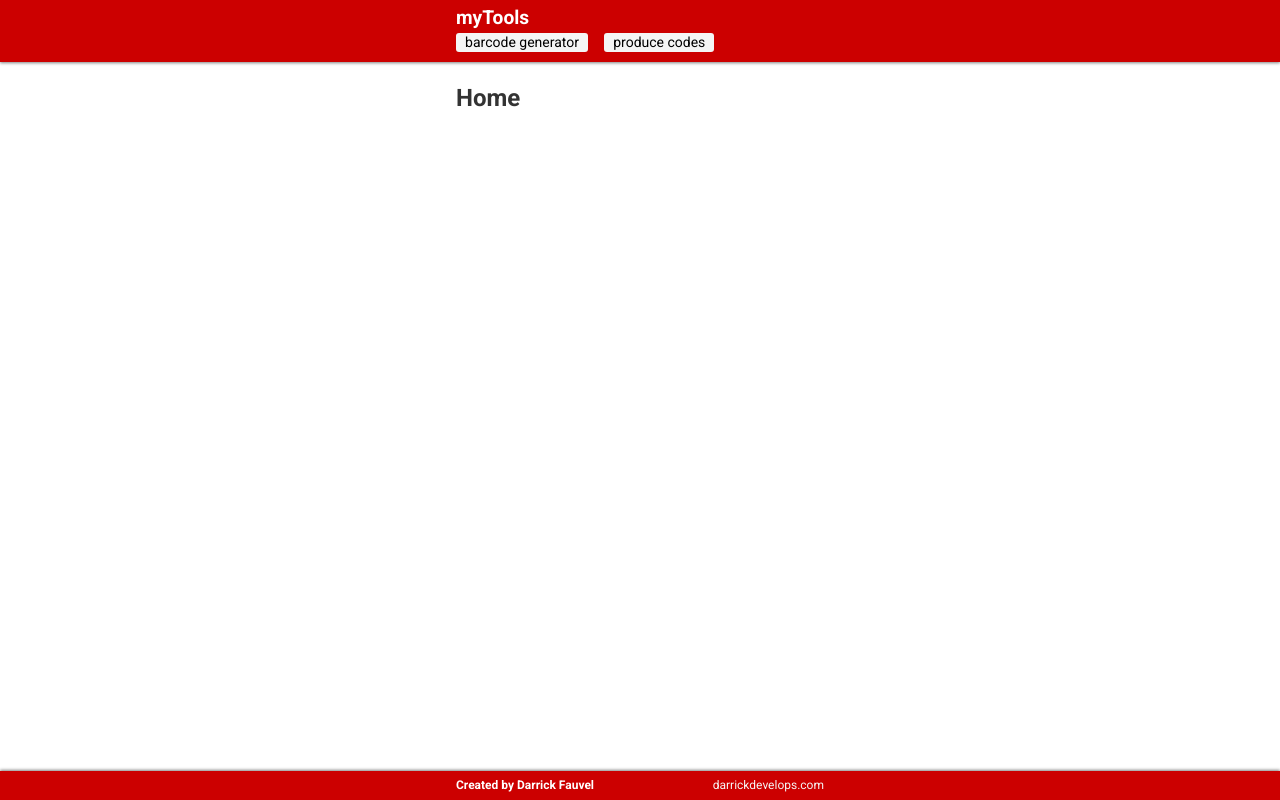
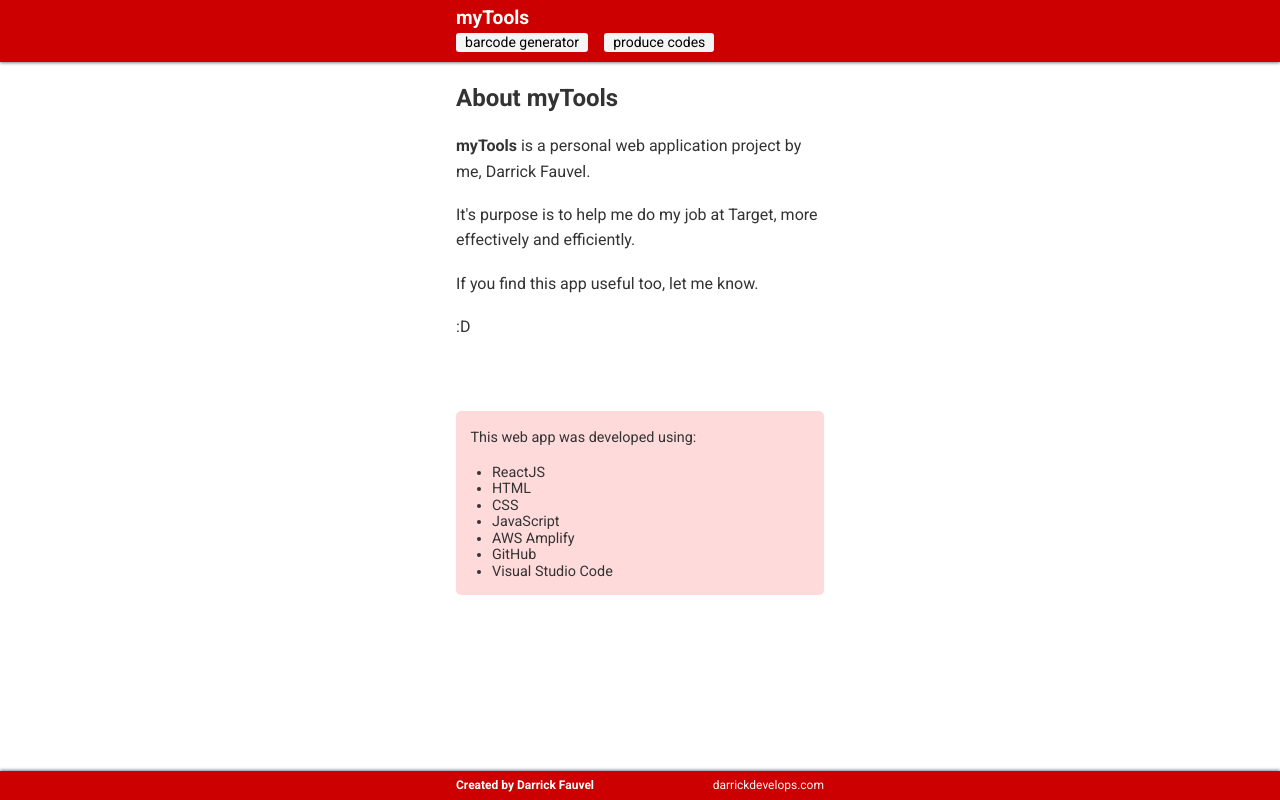
Before and after one commit to DarrickFauvel/barcode-generator-react, a React (Vite) app: page / in a window 1280 px wide. Built offline with nearby package versions, Linux system fonts and the light colour scheme.

Commit message:
Update home to about

```diff
--- a/src/App.jsx
+++ b/src/App.jsx
@@ -5,7 +5,7 @@ import { Context } from './context'
 import Layout from './components/Layout'
 import Header from './components/Header'
 
-import Home from './views/Home'
+import About from './views/About'
 import BarcodeGenerator from './views/BarcodeGenerator'
 import ProduceCodes from './views/ProduceCodes'
 import Footer from './components/Footer'
@@ -19,7 +19,7 @@ function App() {
 
       <Routes>
         <Route path='/' element={<Layout />}>
-          <Route index element={<Home />} />
+          <Route index element={<About />} />
           <Route path='generator' element={<BarcodeGenerator />} />
           <Route path='produce' element={<ProduceCodes />} />
         </Route>
--- a/src/index.css
+++ b/src/index.css
@@ -7,13 +7,6 @@
 }
 
 :root {
-  /* --_hue: 200;
-  --_size: 1.5rem;
-  --_radius: 0.2em;
-  --_tspeed_fast: 150ms;
-  --_tspeed_slow: 400ms;
-  --_ttype_squish: cubic-bezier(0.86, -0.1, 0.27, 1.15); */
-
   --color-red-40: hsl(0, 100%, 40%);
   --color-red-33: hsl(0, 100%, 33%);
   --color-red-24: hsl(0, 100%, 24%);
@@ -24,127 +17,13 @@
   --color-gray: hsl(0, 0%, 50%);
   --color-lightgray: hsl(0, 0%, 83%);
   --color-darkgray: hsl(0, 0%, 66%);
-
-  /* light color scheme */
-  /* --bg--light: var(--_hue) 80% 99%;
-  --txt--light: var(--_hue) 80% 8%;
-  --muted--light: var(--_hue) 20% 70%;
-  --accent--light: var(--_hue) 70% 60%;
-  --secondary--light: calc(var(--_hue) - 195) 70% 60%; */
-
-  /* dark color scheme */
-  /* --bg--dark: var(--_hue) 80% 12%;
-  --txt--dark: var(--_hue) 80% 99%;
-  --muted--dark: var(--_hue) 80% 99%;
-  --accent--dark: var(--_hue) 65% 50%;
-  --secondary--dark: calc(var(--_hue) - 195) 65% 50%; */
-
-  /* custom color scheme */
-  /* --bg--custom: 220 80% 98%;
-  --txt--custom: 200 80% 9%;
-  --muted--custom: 210 80% 50%;
-  --accent--custom: 180 65% 50%;
-  --secondary--custom: 280 65% 50%; */
 }
-
-/* @media (prefers-color-scheme: light) {
-  :root {
-    --bg: var(--bg--light);
-    --txt: var(--txt--light);
-    --muted: var(--muted--light);
-    --accent: var(--accent--light);
-    --secondary: var(--secondary--light);
-    color-scheme: light;
-  }
-} */
-
-/* @media (prefers-color-scheme: dark) {
-  :root {
-    --bg: var(--bg--dark);
-    --txt: var(--txt--dark);
-    --muted: var(--muted--dark);
-    --accent: var(--accent--dark);
-    --secondary: var(--secondary--dark);
-    color-scheme: dark;
-  }
-} */
-
-/* :root[data-theme="light"] {
-  --bg: var(--bg--light);
-  --txt: var(--txt--light);
-  --muted: var(--muted--light);
-  --accent: var(--accent--light);
-  --secondary: var(--secondary--light);
-  color-scheme: light;
-} */
-
-/* :root[data-theme="dark"] {
-  --bg: var(--bg--dark);
-  --txt: var(--txt--dark);
-  --muted: var(--muted--dark);
-  --accent: var(--accent--dark);
-  --secondary: var(--secondary--dark);
-  color-scheme: dark;
-} */
-
-/* :root[data-theme="custom"] {
-  --bg: var(--bg--custom);
-  --txt: var(--txt--custom);
-  --muted: var(--muted--custom);
-  --accent: var(--accent--custom);
-  --secondary: var(--secondary--custom);
-  color-scheme: light;
-} */
 
 body {
   font-family: 'Roboto', sans-serif;
-  /* font-size: var(--_size); */
-  /* line-height: 1.5; */
-  /* background-color: hsl(var(--bg)); */
   background-color: var(--color-white-100);
-  /* color: hsl(var(--txt)); */
   color: var(--color-gray-20);
 }
-
-/* .text-accent {
-  color: hsl(var(--accent));
-}
-
-.text-secondary {
-  color: hsl(var(--secondary));
-}
-
-.text-muted {
-  color: hsl(var(--muted));
-} */
-
-/* .theme {
-  border-radius: 100vmax;
-  padding: 0.6em;
-  display: grid;
-  place-items: center;
-  cursor: pointer;
-  position: relative;
-}
-
-.theme::after {
-  content: attr(aria-label);
-  position: absolute;
-  top: calc(100% + 1rem);
-  font-size: 0.8em;
-  min-width: max-content;
-  padding: 0.2em 0.5em;
-  border-radius: var(--_radius);
-  background-color: hsl(var(--bg));
-  color: hsl(var(--txt));
-  box-shadow: 0 0 0.2rem hsl(var(--accent) / 0.95);
-  opacity: 0;
-  transition: opacity var(--_tspeed_fast) var(--_ttype_squish);
-}
-
-.theme:is(:hover, :focus-visible)::after {
-  opacity: 1;
-} */
 
 ul {
   list-style-type: none;
@@ -153,12 +32,6 @@ ul {
 img {
   width: 100%;
 }
-
-/* .wrapper {
-  display: grid;
-  grid-template-rows: 1fr 100px;
-  height: 100vh;
-} */
 
 .container {
   max-width: 400px;
@@ -184,7 +57,6 @@ img {
   margin-bottom: 1em;
   padding-block: 0.65em;
   top: 0;
-  /* height: calc((50 / 16) * 1em); */
   box-shadow: 0 1px 3px gray;
 
   & .navbrand > a {
@@ -411,3 +283,22 @@ input {
   justify-content: center;
   align-items: center;
 }
+
+/* About */
+.about p {
+  margin-bottom: 1.1em;
+  line-height: 1.6;
+}
+
+.about article {
+  font-size: 0.9em;
+  background-color: rgb(255, 218, 218);
+  border-radius: 5px;
+  margin-block: 5em;
+  padding: 1em;
+}
+
+.about ul {
+  list-style-type: disc;
+  margin-left: 1.5em;
+}
--- /dev/null
+++ b/src/views/About/index.jsx
@@ -0,0 +1,36 @@
+import PageTitle from '../../components/PageTitle'
+
+const About = () => (
+  <section className='about'>
+    <PageTitle title='About myTools' />
+
+    <p>
+      <strong>myTools</strong> is a personal web application project by me,
+      Darrick Fauvel.
+    </p>
+
+    <p>
+      It's purpose is to help me do my job at Target, more effectively and
+      efficiently.
+    </p>
+
+    <p>If you find this app useful too, let me know.</p>
+
+    <p>:D</p>
+
+    <article>
+      <p>This web app was developed using:</p>
+      <ul>
+        <li>ReactJS</li>
+        <li>HTML</li>
+        <li>CSS</li>
+        <li>JavaScript</li>
+        <li>AWS Amplify</li>
+        <li>GitHub</li>
+        <li>Visual Studio Code</li>
+      </ul>
+    </article>
+  </section>
+)
+
+export default About
--- a/src/views/Home/index.jsx
+++ /dev/null
@@ -1,5 +0,0 @@
-import PageTitle from '../../components/PageTitle'
-
-const Home = () => <PageTitle title='Home' />
-
-export default Home
```
